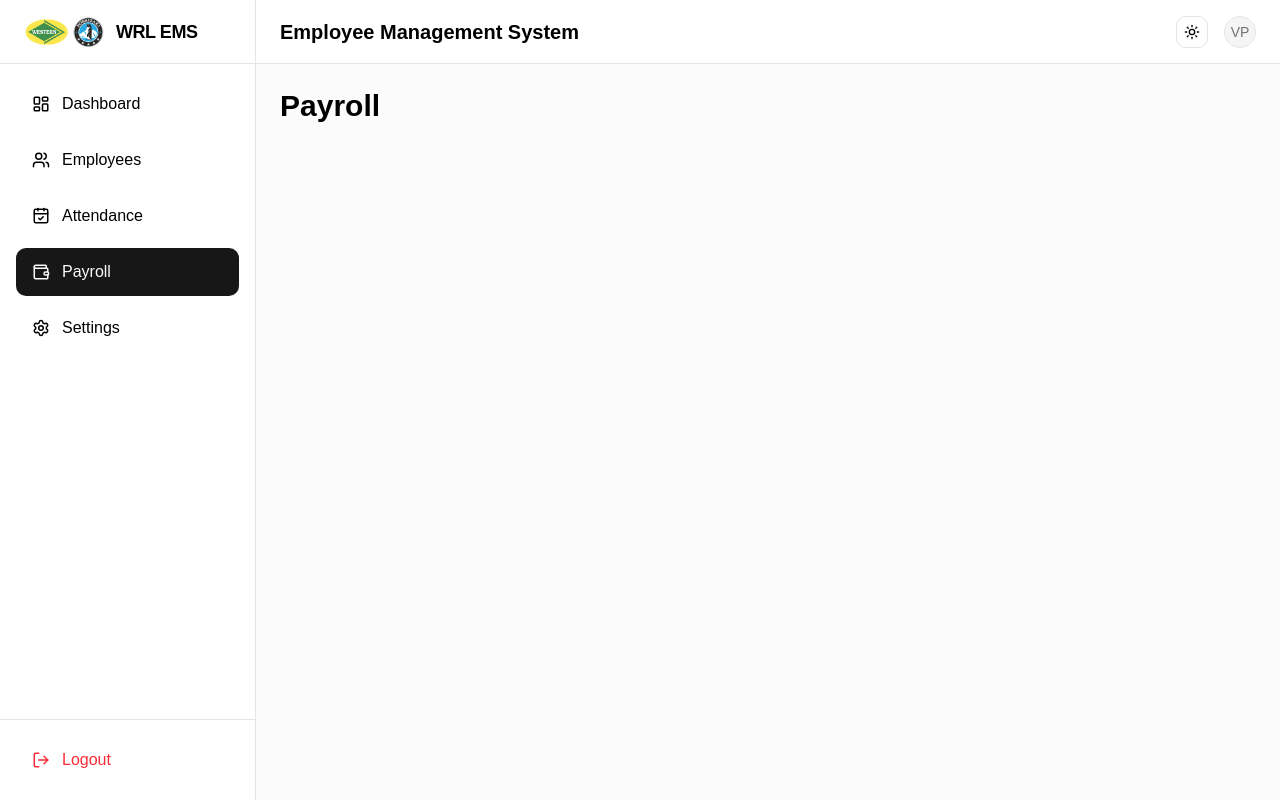
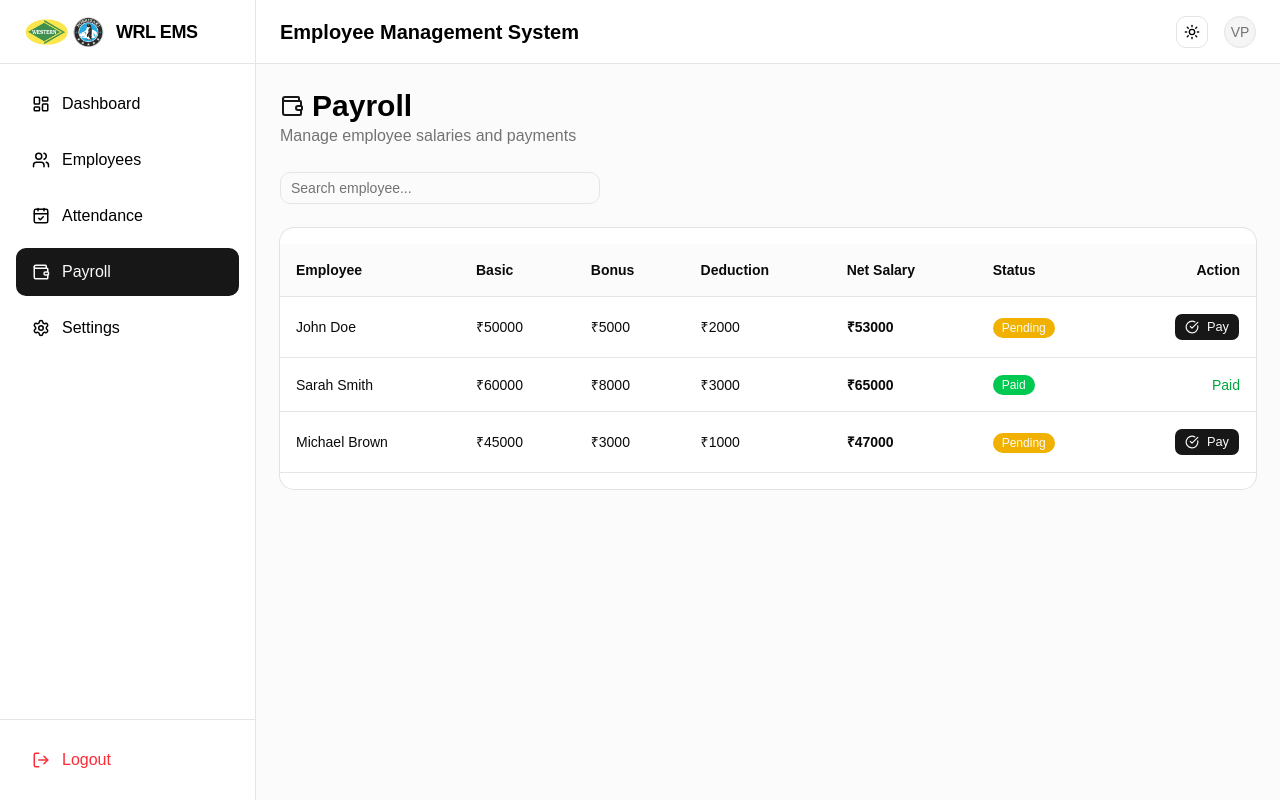
Before and after one commit to thecyberdevvarun/WRL-EMS-Dashboard, a React (Vite) app in the folder client/: page /payroll in a window 1280 px wide. Built offline with nearby package versions, Linux system fonts and the light colour scheme.

Commit message:
payroll page UI completed

```diff
--- a/client/src/pages/Payroll.jsx
+++ b/client/src/pages/Payroll.jsx
@@ -1,9 +1,185 @@
+import { useState } from "react";
+
+import { Card, CardContent } from "@/components/ui/card";
+import { Button } from "@/components/ui/button";
+import { Badge } from "@/components/ui/badge";
+import { Input } from "@/components/ui/input";
+
+import {
+  Wallet,
+  CheckCircle,
+  Clock,
+} from "lucide-react";
+
+const initialPayroll = [
+  {
+    id: 1,
+    name: "John Doe",
+    basic: 50000,
+    bonus: 5000,
+    deduction: 2000,
+    status: "Pending",
+  },
+  {
+    id: 2,
+    name: "Sarah Smith",
+    basic: 60000,
+    bonus: 8000,
+    deduction: 3000,
+    status: "Paid",
+  },
+  {
+    id: 3,
+    name: "Michael Brown",
+    basic: 45000,
+    bonus: 3000,
+    deduction: 1000,
+    status: "Pending",
+  },
+];
+
 export default function Payroll() {
+  const [payroll, setPayroll] = useState(initialPayroll);
+  const [search, setSearch] = useState("");
+
+  // CALCULATE NET SALARY
+  const calculateNet = (p) => {
+    return p.basic + p.bonus - p.deduction;
+  };
+
+  // MARK AS PAID
+  const markPaid = (id) => {
+    setPayroll((prev) =>
+      prev.map((p) =>
+        p.id === id ? { ...p, status: "Paid" } : p
+      )
+    );
+  };
+
+  // FILTER
+  const filtered = payroll.filter((p) =>
+    p.name.toLowerCase().includes(search.toLowerCase())
+  );
+
   return (
-    <div>
-      <h1 className="text-3xl font-bold">
-        Payroll
-      </h1>
+    <div className="space-y-6">
+
+      {/* HEADER */}
+      <div className="flex flex-col md:flex-row md:items-center md:justify-between gap-4">
+
+        <div>
+          <h1 className="text-3xl font-bold flex items-center gap-2">
+            <Wallet className="text-primary" />
+            Payroll
+          </h1>
+
+          <p className="text-muted-foreground">
+            Manage employee salaries and payments
+          </p>
+        </div>
+
+      </div>
+
+      {/* SEARCH */}
+      <div className="w-full md:w-80">
+        <Input
+          placeholder="Search employee..."
+          value={search}
+          onChange={(e) => setSearch(e.target.value)}
+        />
+      </div>
+
+      {/* TABLE */}
+      <Card>
+        <CardContent className="p-0 overflow-x-auto">
+
+          <table className="w-full text-sm">
+
+            <thead className="bg-muted/40 border-b">
+              <tr>
+                <th className="p-4 text-left">Employee</th>
+                <th className="p-4 text-left">Basic</th>
+                <th className="p-4 text-left">Bonus</th>
+                <th className="p-4 text-left">Deduction</th>
+                <th className="p-4 text-left">Net Salary</th>
+                <th className="p-4 text-left">Status</th>
+                <th className="p-4 text-right">Action</th>
+              </tr>
+            </thead>
+
+            <tbody>
+              {filtered.map((p) => (
+                <tr
+                  key={p.id}
+                  className="border-b hover:bg-muted/30"
+                >
+
+                  <td className="p-4 font-medium">
+                    {p.name}
+                  </td>
+
+                  <td className="p-4">
+                    ₹{p.basic}
+                  </td>
+
+                  <td className="p-4">
+                    ₹{p.bonus}
+                  </td>
+
+                  <td className="p-4">
+                    ₹{p.deduction}
+                  </td>
+
+                  <td className="p-4 font-semibold">
+                    ₹{calculateNet(p)}
+                  </td>
+
+                  <td className="p-4">
+                    <Badge
+                      className={
+                        p.status === "Paid"
+                          ? "bg-green-500"
+                          : "bg-yellow-500"
+                      }
+                    >
+                      {p.status}
+                    </Badge>
+                  </td>
+
+                  <td className="p-4 text-right">
+
+                    {p.status === "Pending" ? (
+                      <Button
+                        size="sm"
+                        onClick={() => markPaid(p.id)}
+                        className="gap-2"
+                      >
+                        <CheckCircle size={16} />
+                        Pay
+                      </Button>
+                    ) : (
+                      <span className="text-green-600 text-sm font-medium">
+                        Paid
+                      </span>
+                    )}
+
+                  </td>
+
+                </tr>
+              ))}
+            </tbody>
+
+          </table>
+
+          {filtered.length === 0 && (
+            <div className="p-6 text-center text-muted-foreground">
+              No payroll records found
+            </div>
+          )}
+
+        </CardContent>
+      </Card>
+
     </div>
   );
 }
```
